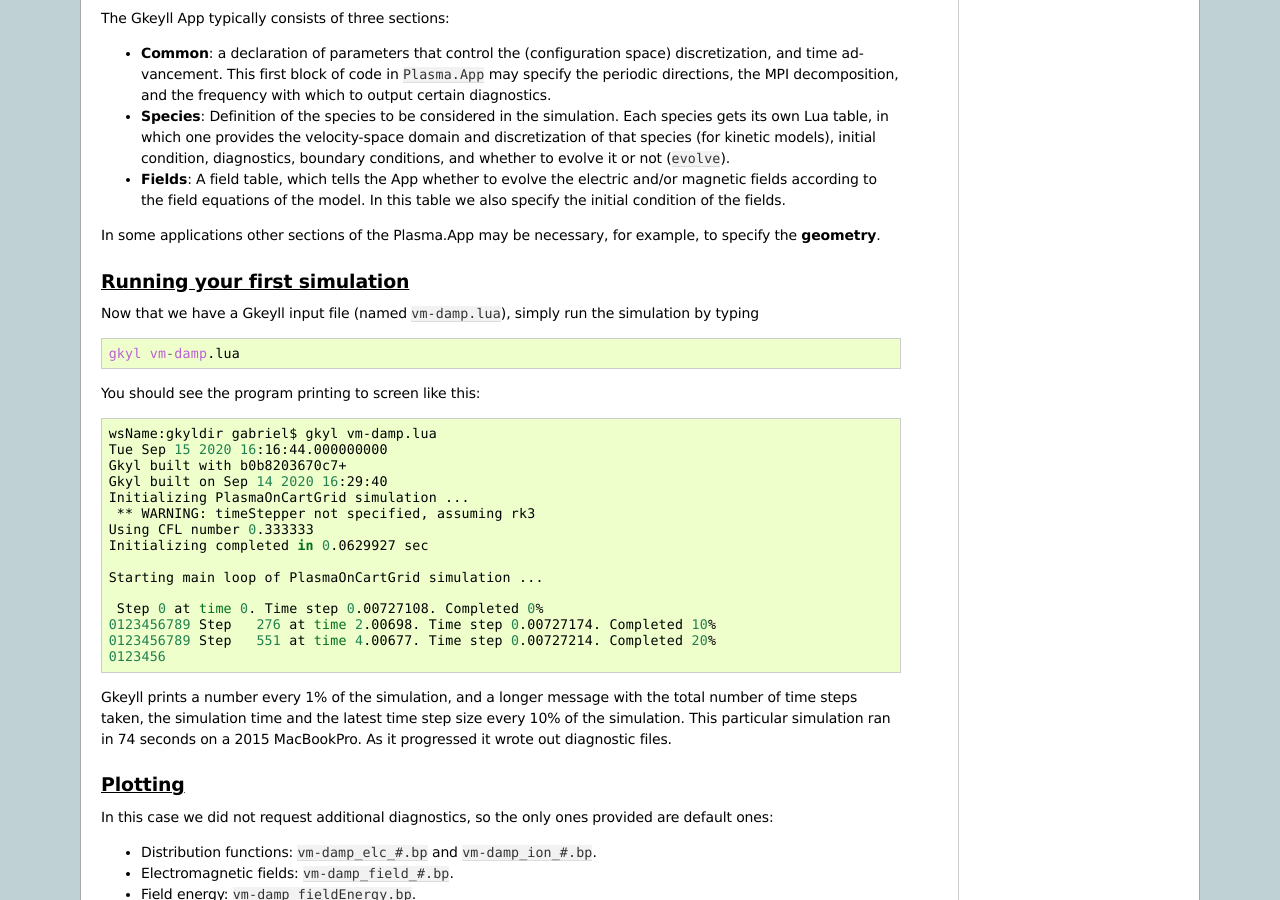
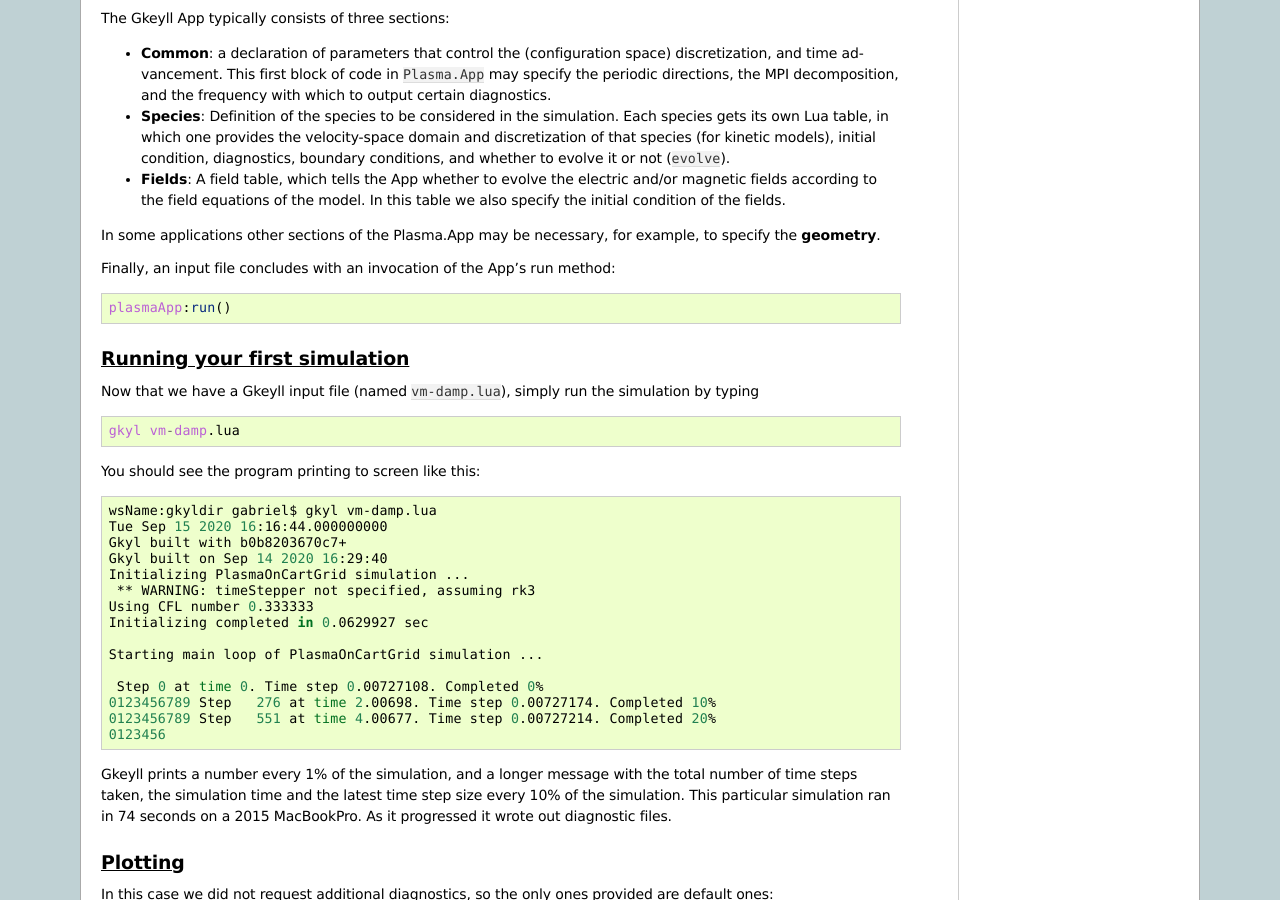
Before and after one commit to ammarhakim/gkyl-doc, a Sphinx documentation site: the page built from source/quickstart/introduction.rst, in a window 1280 px wide and 900 px high, scrolled down 2205 px. Built offline with Sphinx 7.4.7, drawn with Linux system fonts in a browser that asks for light colours; pages that are not in the unit, such as notebooks, are missing from menus.

Commit message:
Add plasmaApp:run() in qs_intro.

```diff
--- a/source/quickstart/introduction.rst
+++ b/source/quickstart/introduction.rst
@@ -150,6 +150,13 @@ The Gkeyll App typically consists of three sections:
 In some applications other sections of the Plasma.App may be necessary, for example,
 to specify the **geometry**.
 
+Finally, an input file concludes with an invocation of the App's run method:
+
+.. code-block:: lua
+
+  plasmaApp:run()
+
+
 Running your first simulation
 -----------------------------
 
```
